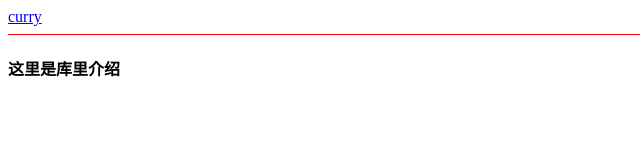
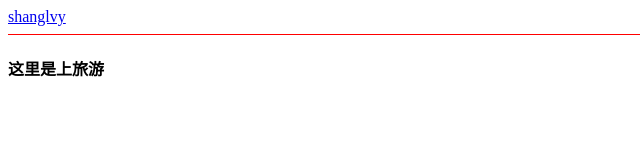
Before and after one commit to shanglvy/shanglvy.github.io, a plain HTML site: page 1/index.html in a window 1280 px wide. Shown: the full height of the page, 0-640 px from the left. Drawn offline with Linux system fonts and the light colour scheme.

Commit message:
Update index.html

```diff
--- a/1/index.html
+++ b/1/index.html
@@ -4,9 +4,9 @@
 <title网页</title>
 </head>
 <body>
-<a href=" https://baike.so.com/doc/1863480-1970955.html">curry</a>
+<a href="http://www.ailvxing.com/">shanglvy</a>
 <hr width="100%" size="1"color="red">
-<h4>这里是库里介绍</h4>
+<h4>这里是上旅游</h4>
 <a href=" https://baike.so.com/doc/1863480-1970955.html">
 </a>
 </body>
```
